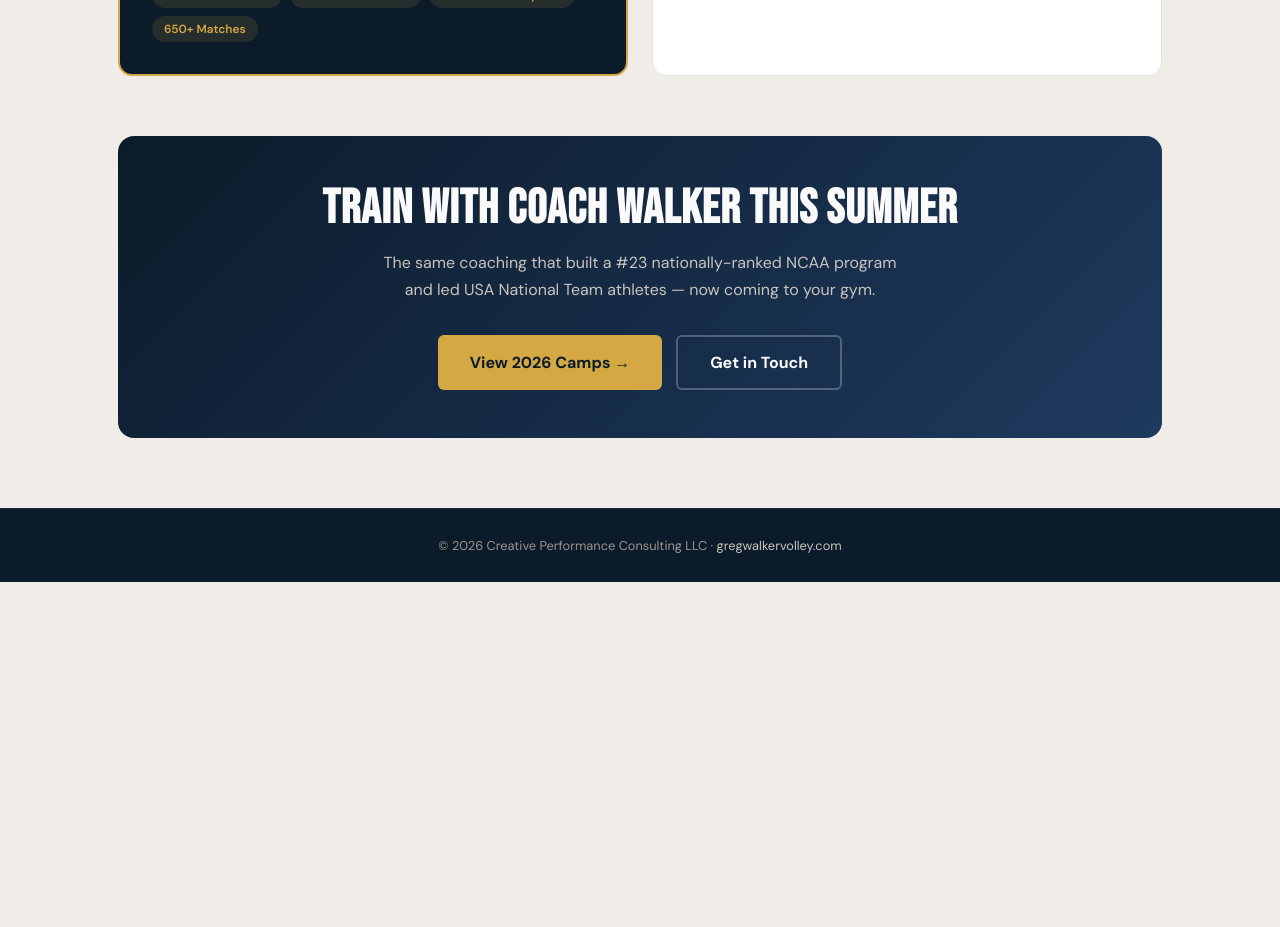
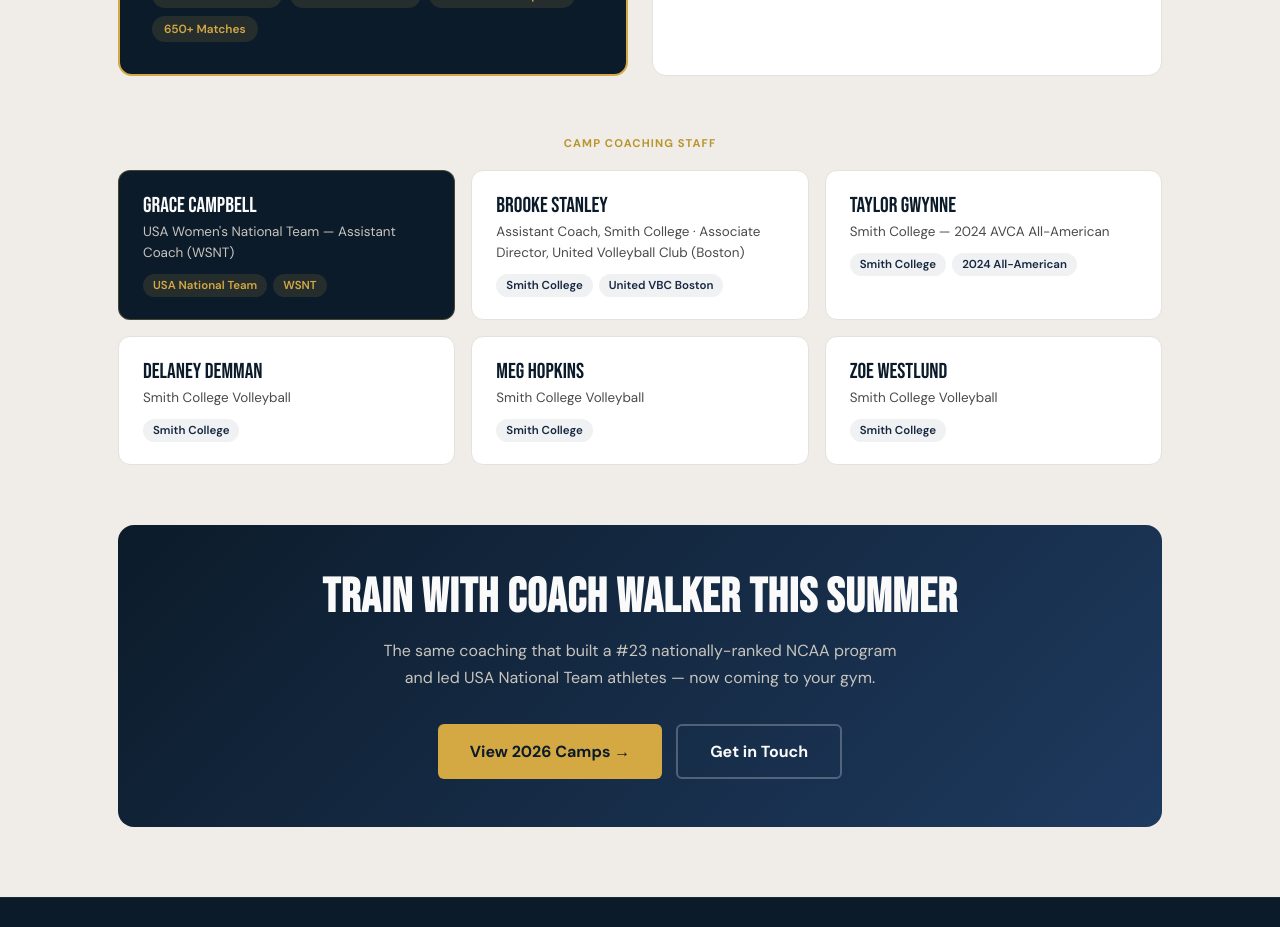
Before and after one commit to gregwalker5/gregwalkervolley, a Next.js app: page /about in a window 1280 px wide. Shown: the part 5220-6147 px from the top of the page. Before the commit the page ends 5802 px from the top, so only its background shows below. Built offline with nearby package versions, Linux system fonts and the light colour scheme.

Commit message:
feat: Add camp coaching staff — Grace Campbell (USA WSNT), Brooke Stanley (Smith/United VBC), Taylor Gwynne, Delaney Demman, Meg Hopkins, Zoe Westlund

```diff
--- a/src/app/about/page.tsx
+++ b/src/app/about/page.tsx
@@ -410,6 +410,78 @@ export default function AboutGreg() {
             </div>
           </div>
 
+          {/* Camp Coaches */}
+          <div style={{ marginBottom: 60 }}>
+            <div style={{ fontSize: '.7rem', fontWeight: 700, letterSpacing: '.1em', textTransform: 'uppercase', color: '#B8962E', marginBottom: 20, textAlign: 'center' }}>Camp Coaching Staff</div>
+            <div style={{ display: 'grid', gridTemplateColumns: 'repeat(auto-fit, minmax(300px, 1fr))', gap: 16 }}>
+              {[
+                {
+                  name: 'Grace Campbell',
+                  role: 'USA Women\'s National Team — Assistant Coach (WSNT)',
+                  tags: ['USA National Team', 'WSNT'],
+                  highlight: true,
+                },
+                {
+                  name: 'Brooke Stanley',
+                  role: 'Assistant Coach, Smith College · Associate Director, United Volleyball Club (Boston)',
+                  tags: ['Smith College', 'United VBC Boston'],
+                  highlight: false,
+                },
+                {
+                  name: 'Taylor Gwynne',
+                  role: 'Smith College — 2024 AVCA All-American',
+                  tags: ['Smith College', '2024 All-American'],
+                  highlight: false,
+                },
+                {
+                  name: 'Delaney Demman',
+                  role: 'Smith College Volleyball',
+                  tags: ['Smith College'],
+                  highlight: false,
+                },
+                {
+                  name: 'Meg Hopkins',
+                  role: 'Smith College Volleyball',
+                  tags: ['Smith College'],
+                  highlight: false,
+                },
+                {
+                  name: 'Zoe Westlund',
+                  role: 'Smith College Volleyball',
+                  tags: ['Smith College'],
+                  highlight: false,
+                },
+              ].map((coach, i) => (
+                <div key={i} style={{
+                  background: coach.highlight ? '#0C1B2A' : '#fff',
+                  borderRadius: 12,
+                  padding: '22px 24px',
+                  border: coach.highlight ? '1px solid rgba(212,168,67,.3)' : '1px solid #E5E1DC',
+                  display: 'flex',
+                  flexDirection: 'column',
+                  gap: 10,
+                }}>
+                  <div>
+                    <div style={{ fontFamily: "'Bebas Neue', sans-serif", fontSize: '1.35rem', color: coach.highlight ? '#FAFAFA' : '#0C1B2A', marginBottom: 4 }}>{coach.name}</div>
+                    <div style={{ color: coach.highlight ? '#C8C4BE' : '#4A4A4A', fontSize: '.84rem', lineHeight: 1.55 }}>{coach.role}</div>
+                  </div>
+                  <div style={{ display: 'flex', flexWrap: 'wrap', gap: 6 }}>
+                    {coach.tags.map((tag, j) => (
+                      <span key={j} style={{
+                        background: coach.highlight ? 'rgba(212,168,67,.12)' : 'rgba(12,27,42,.06)',
+                        color: coach.highlight ? '#D4A843' : '#152840',
+                        padding: '4px 10px',
+                        borderRadius: 50,
+                        fontSize: '.72rem',
+                        fontWeight: 600,
+                      }}>{tag}</span>
+                    ))}
+                  </div>
+                </div>
+              ))}
+            </div>
+          </div>
+
           {/* CTA */}
           <div style={{ background: 'linear-gradient(135deg, #0C1B2A, #1E3A5F)', borderRadius: 16, padding: '48px', textAlign: 'center' }}>
             <h2 style={{ fontFamily: "'Bebas Neue', sans-serif", fontSize: 'clamp(2rem, 4vw, 3rem)', color: '#FAFAFA', marginBottom: 14 }}>
```
